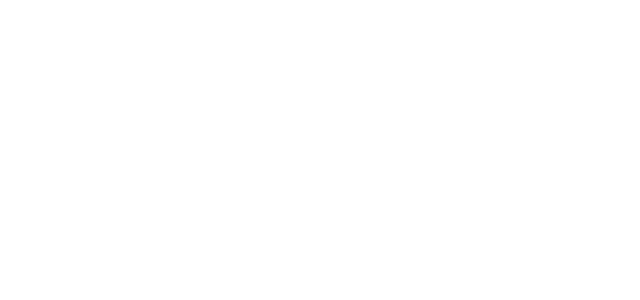
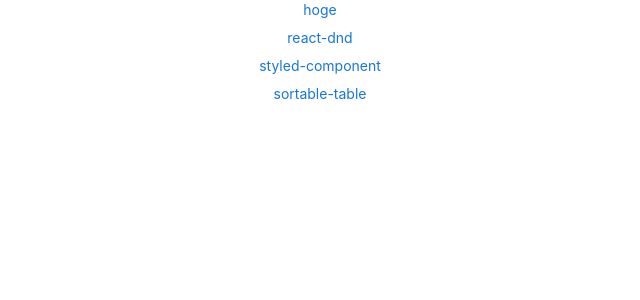
Before and after one commit to yuta519/react-sandbox, a React (Create React App) app: page / in a window 1280 px wide. Before the commit this address had no page. Shown: the top 300 px of the page, without its empty margins (320-960 px from the left). Built offline with nearby package versions, Linux system fonts and the light colour scheme.

Commit message:
add router link to top page

```diff
--- a/src/App.tsx
+++ b/src/App.tsx
@@ -6,13 +6,17 @@
 
 const Hoge = () => {
   return (
-    <a>hasdoghdasl;jdsa</a>
+    <h1>hasdoghdasl;jdsa</h1>
   )
 }
 
 function App() {
   return (
     <div className="App" >
+      <p><a href="/hoge">hoge</a></p>
+      <p><a href="/react-dnd">react-dnd</a></p>
+      <p><a href="/styled-component">styled-component</a></p>
+      <p><a href="/sortable-table">sortable-table</a></p>
       <Router>
         <Routes>
           <Route path="/hoge" element={<Hoge />} />
```
